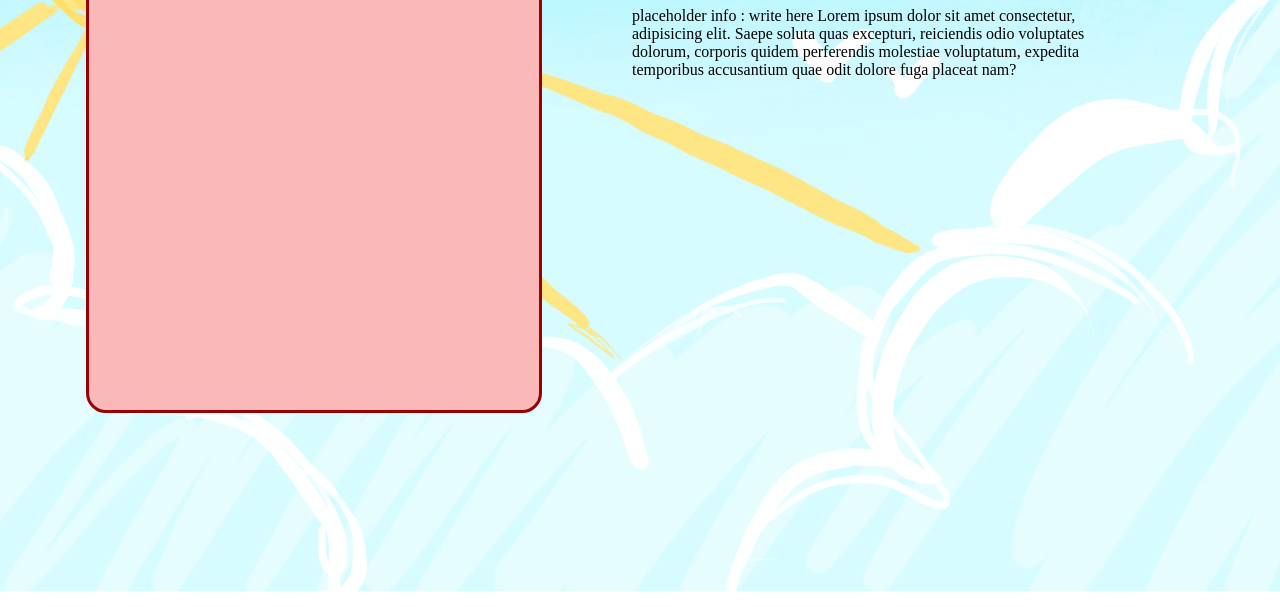
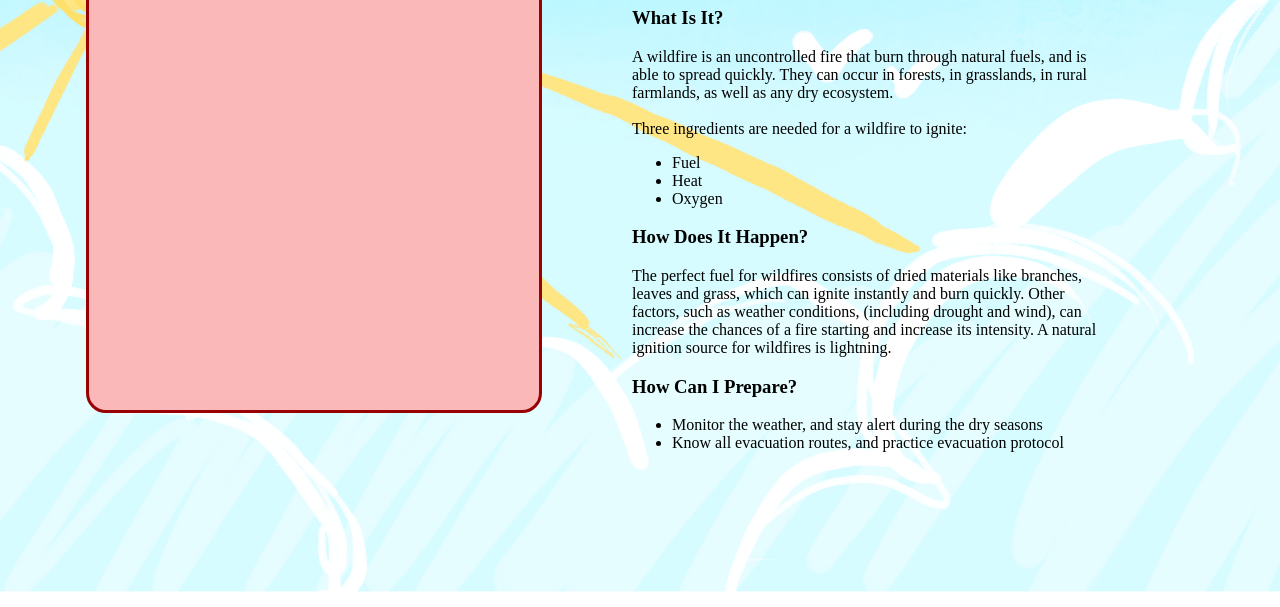
Before and after one commit to SuzanneA-lab/MEC-2025-Bit-by-Bit, a plain HTML site: page fire.html in a window 1280 px wide. Shown: the part 193-800 px from the top of the page. Drawn offline with nearby package versions, Linux system fonts and the light colour scheme; a web font is replaced by a local one.

Commit message:
added wildfire information

```diff
--- a/fire.html
+++ b/fire.html
@@ -22,11 +22,33 @@
             </div>
 
             <div class="weathertext">
-                <h1 id="firetitle"> fire </h1>
+                <h1 id="firetitle"> Wildfires </h1>
 
-                <!--write info about disaster in here!-->
+                <h3> What Is It?</h3>
                 <p>
-                    placeholder info : write here Lorem ipsum dolor sit amet consectetur, adipisicing elit. Saepe soluta quas excepturi, reiciendis odio voluptates dolorum, corporis quidem perferendis molestiae voluptatum, expedita temporibus accusantium quae odit dolore fuga placeat nam?
+                    A wildfire is an uncontrolled fire that burn through natural fuels, and is able to spread quickly.
+                    They can occur in forests, in grasslands, in rural farmlands, as well as any dry ecosystem. <br>
+                    <br>
+                    Three ingredients are needed for a wildfire to ignite:
+                    <ul>
+                        <li> Fuel</li>
+                        <li> Heat</li>
+                        <li> Oxygen</li>
+                    </ul>
+                    </p>
+                <h3>How Does It Happen?</h3>
+                <p>
+                    The perfect fuel for wildfires consists of dried materials like branches, leaves and grass, which can ignite instantly and burn quickly.
+                    Other factors, such as weather conditions, (including drought and wind), can increase the chances of a fire starting and increase its intensity.
+                    A natural ignition source for wildfires is lightning.
+                </p>
+
+                <h3>How Can I Prepare?</h3>
+                <p>
+                    <ul>
+                        <li>Monitor the weather, and stay alert during the dry seasons</li>
+                        <li>Know all evacuation routes, and practice evacuation protocol</li>
+                    </ul>
                 </p>
             </div>
         </div>
```
Also changed, not shown: earthquake.html (+18 -1 lines).
